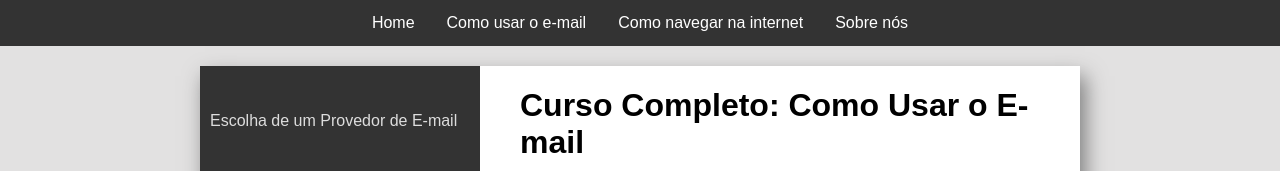
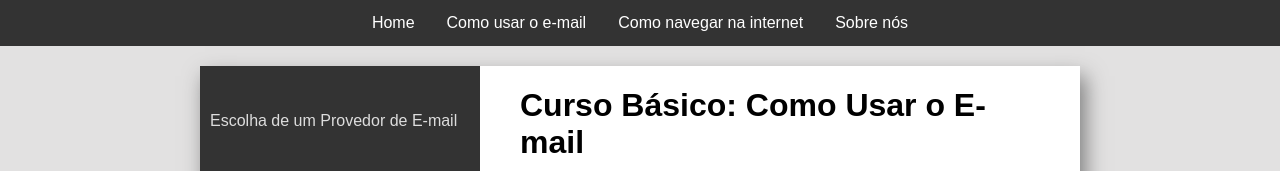
Before and after one commit to Daniel-Mateus-C-Marques/site_tutorial, a plain HTML site: page email.html in a window 1280 px wide. Shown: the top 171 px of the page. Drawn offline with Linux system fonts and the light colour scheme.

Commit message:
Retificando os títulos

```diff
--- a/email.html
+++ b/email.html
@@ -27,7 +27,7 @@
         </div>
 
         <div class="content">
-            <h1>Curso Completo: Como Usar o E-mail</h1>
+            <h1>Curso Básico: Como Usar o E-mail</h1>
 
             <h2 id="t1">1. Escolha de um Provedor de E-mail</h2>
             <p>Para começar, você precisa escolher um provedor de e-mail. Alguns dos mais populares são:</p>
```
Also changed, not shown: internet.html (+1 -1 lines).
